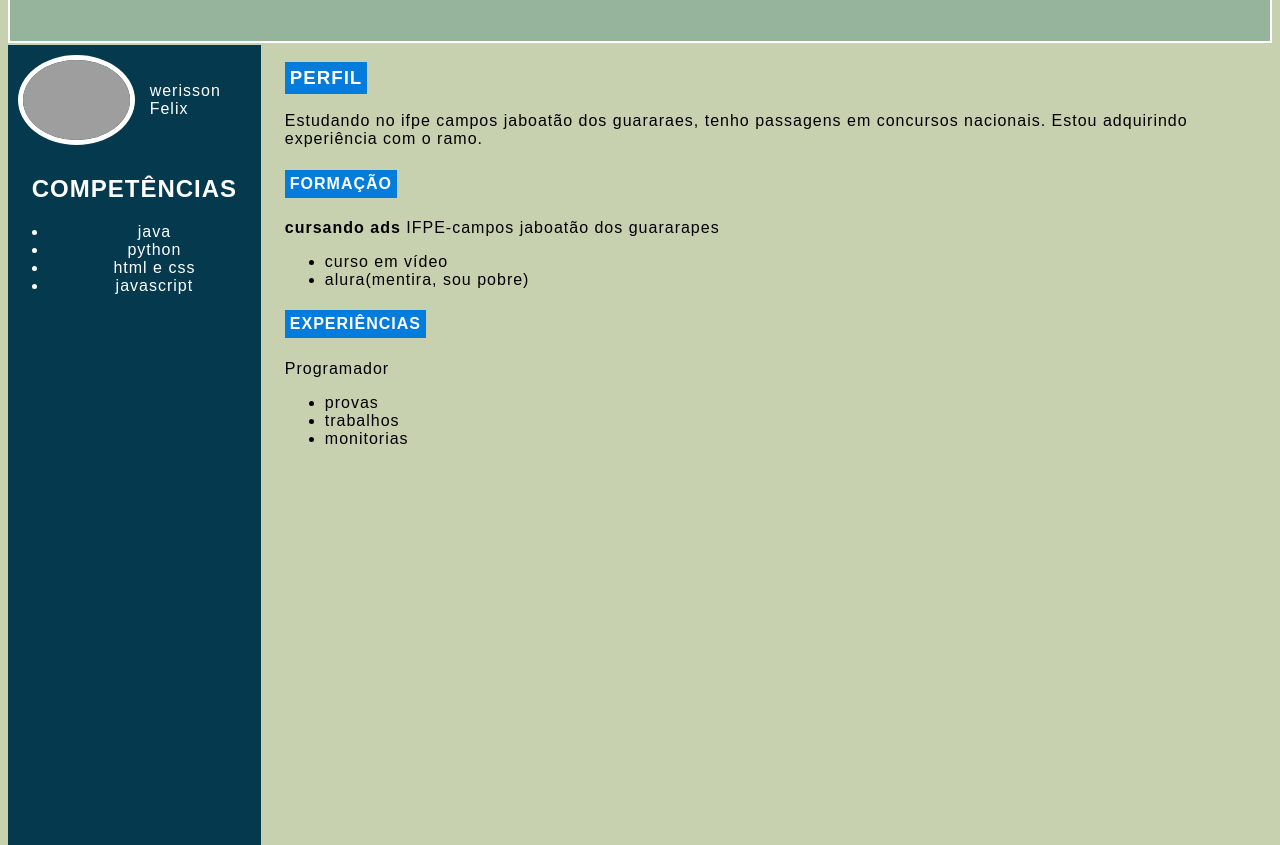
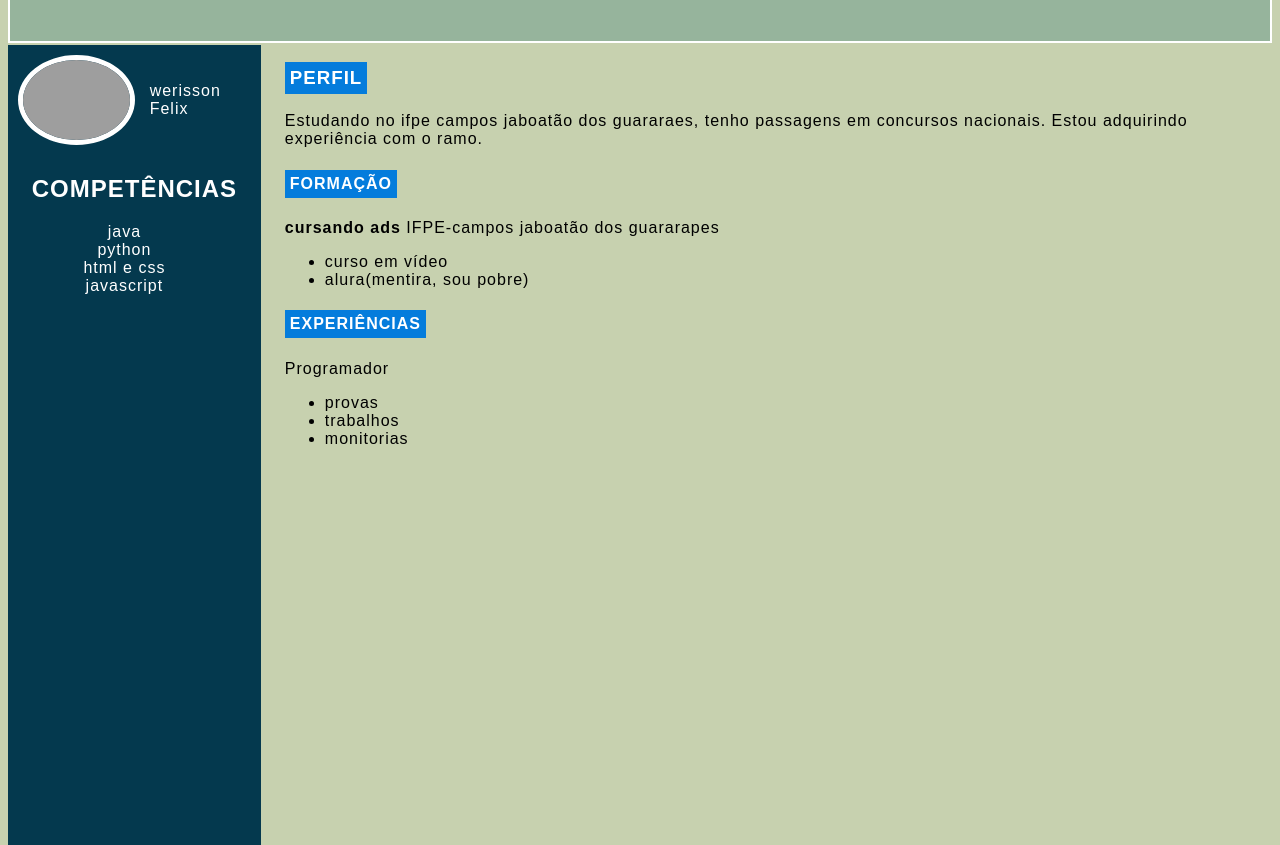
Before and after one commit to WerissonFelix/Curr-culo-pessoal, a plain HTML site: page index.html in a window 1280 px wide. Shown: the part 89-934 px from the top of the page. Drawn offline with Linux system fonts and the light colour scheme; grey boxes are pictures that could not be loaded.

Commit message:
Update style.css

```diff
--- a/style.css
+++ b/style.css
@@ -71,10 +71,7 @@
 
 			text-align: center;
 		}
-		#lista_sem_bola{
+		#lista_sem_estilo{
 			margin-right: 60px;
 			list-style-type: none;
 		}
-
-
-	</style>
```
